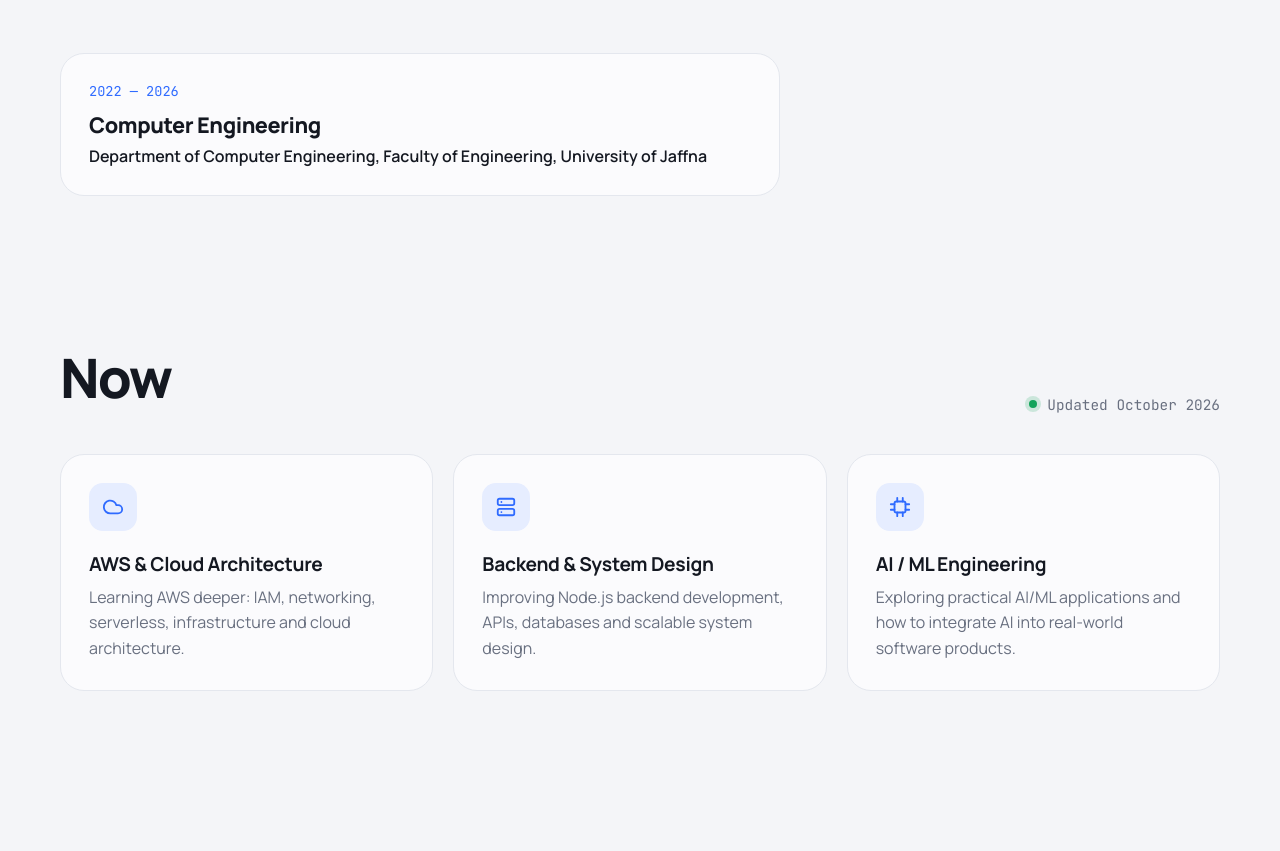
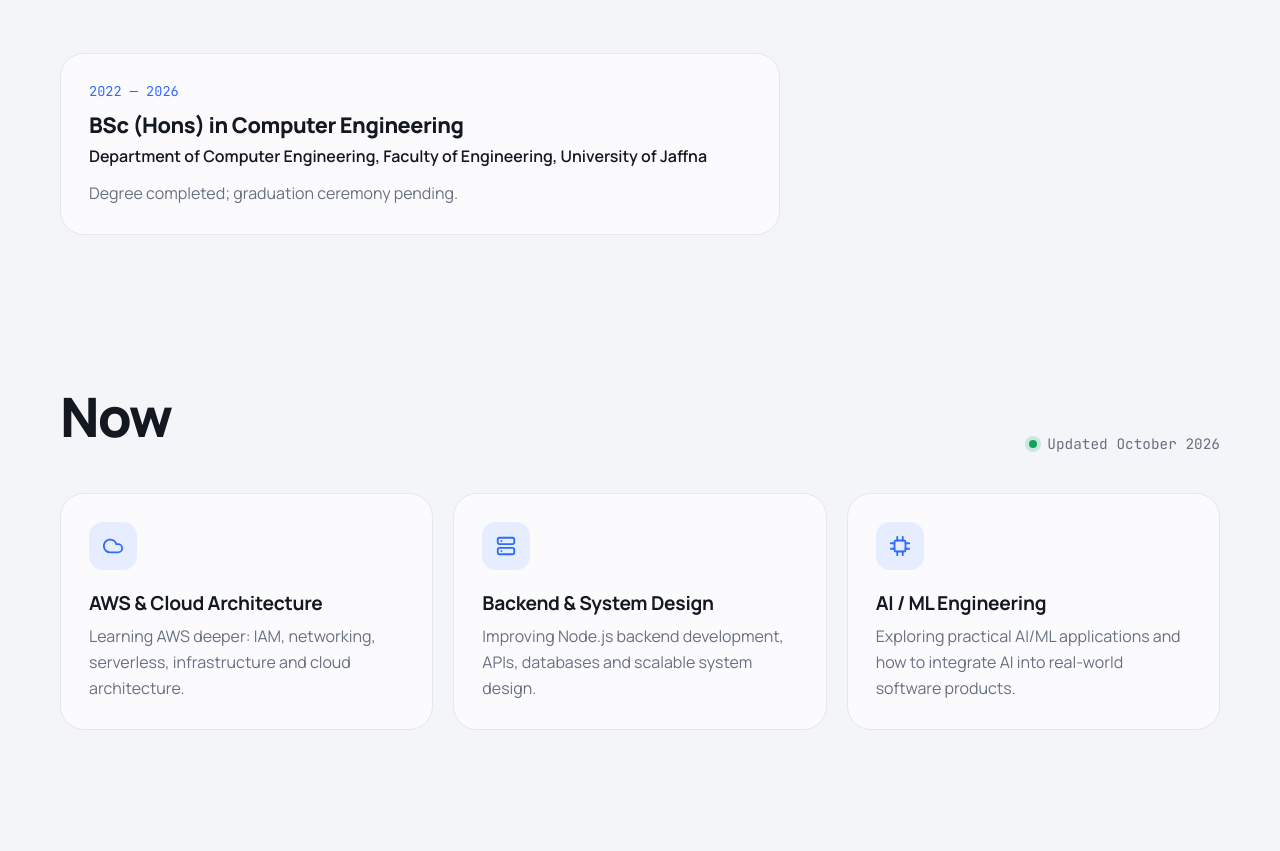
Before and after one commit to AshanOdi/ashan-odithya-portfolio, a React (Vite) app: page / in a window 1280 px wide. Shown: the part 5017-5868 px from the top of the page. Built offline with nearby package versions, Linux system fonts and the light colour scheme.

Commit message:
feat: full degree title in education
Co-Authored-By: Claude Opus 5.5 <noreply@anthropic.com>

```diff
--- a/src/data/education.js
+++ b/src/data/education.js
@@ -1,9 +1,10 @@
 // Education, newest first. `note` is optional.
 export const education = [
   {
-    degree: "Computer Engineering",
+    degree: "BSc (Hons) in Computer Engineering",
     school: "Department of Computer Engineering, Faculty of Engineering, University of Jaffna",
     period: "2022 — 2026",
+    note: "Degree completed; graduation ceremony pending.",
   },
 ];
 
```
